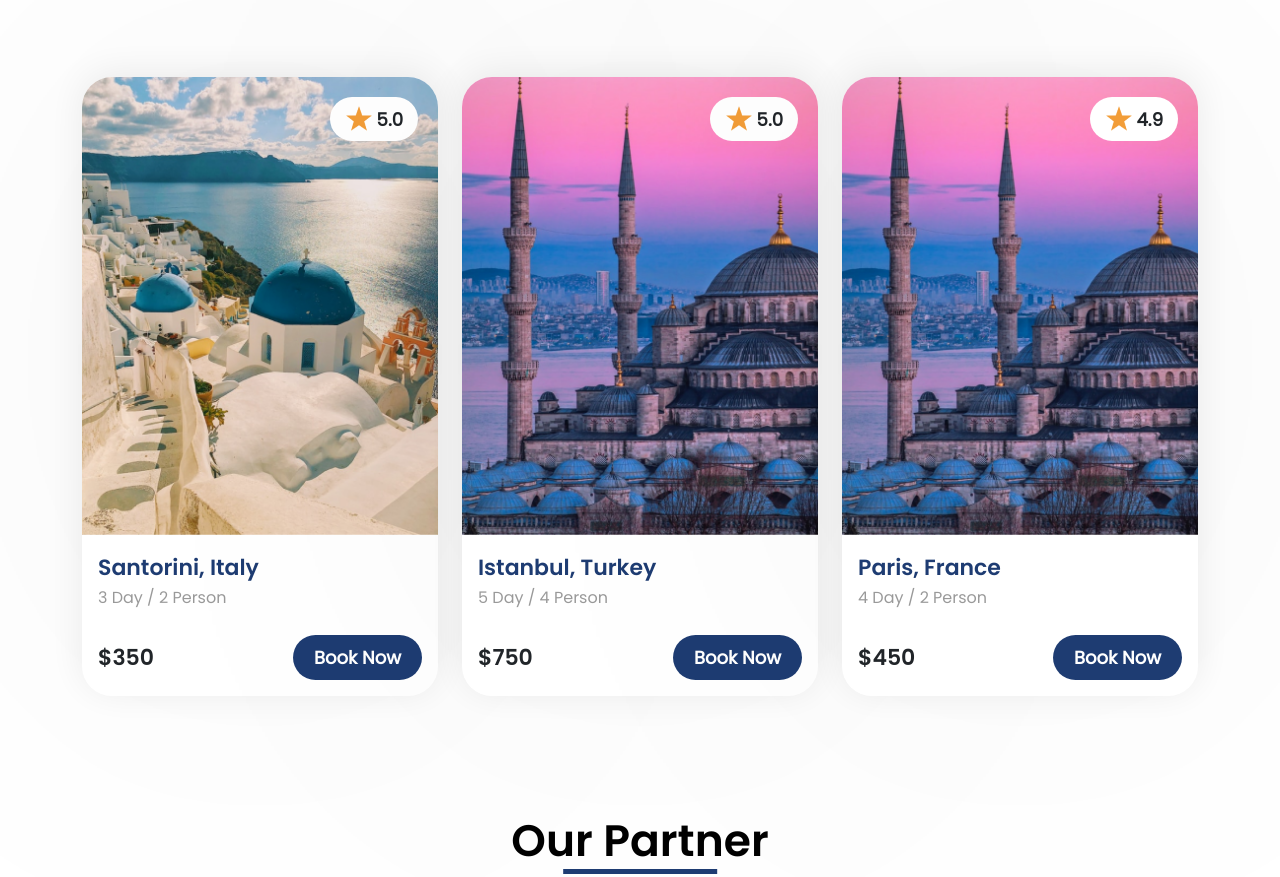
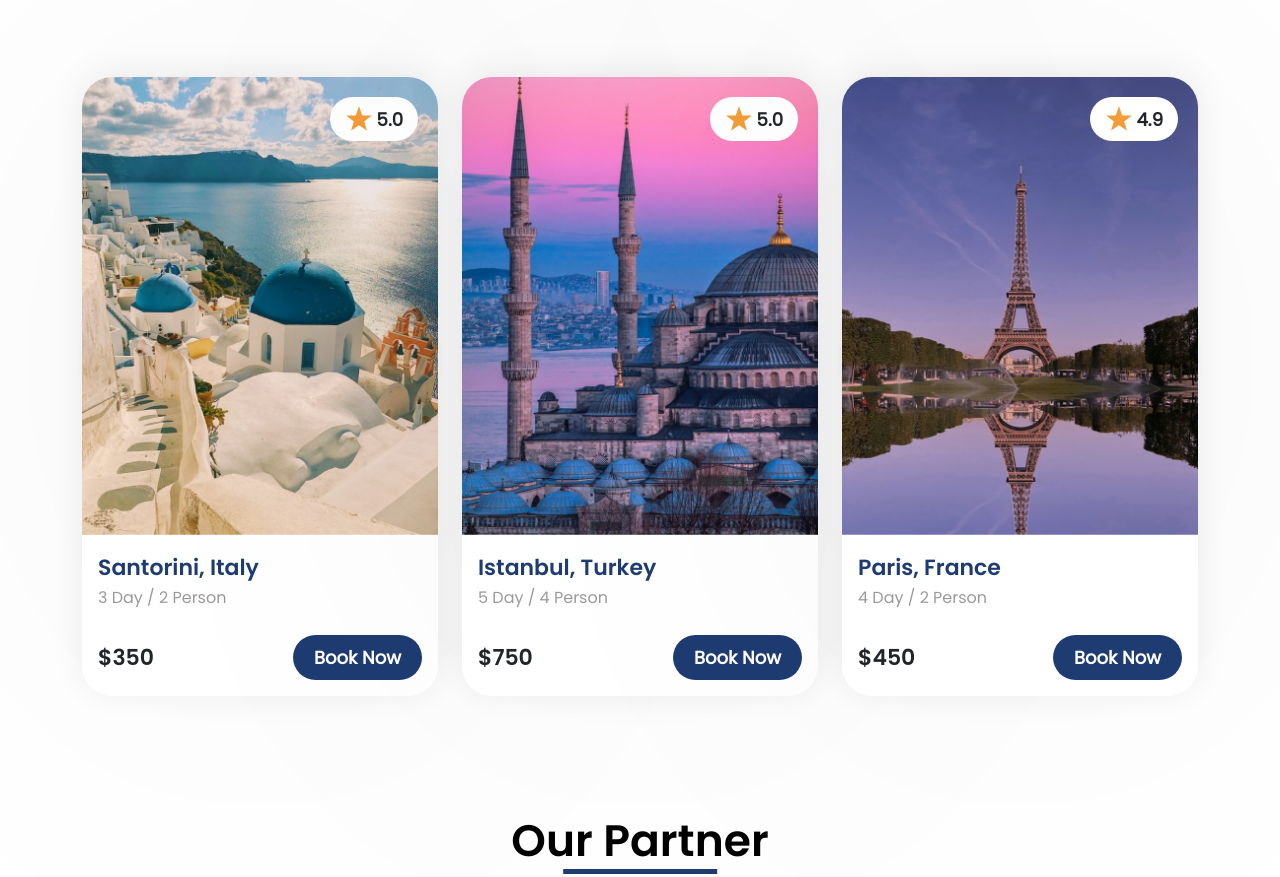
Before and after one commit to putraprdn/travelboz, a plain HTML site: page index.html in a window 1280 px wide. Shown: the part 2372-3249 px from the top of the page. Drawn offline with nearby package versions, Linux system fonts and the light colour scheme; files whose address does not match are found by name.

Commit message:
fix(putra): change duplicate image

```diff
--- a/index.html
+++ b/index.html
@@ -310,7 +310,7 @@
 							<div class="card">
 								<div class="img-wrap position-relative">
 									<img
-										src="./public/images/popular 2.png"
+										src="./public/images/popular 3.png"
 										class="card-img-top"
 									/>
 									<div
```
